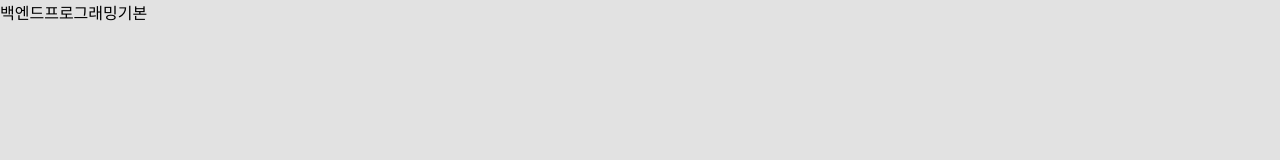
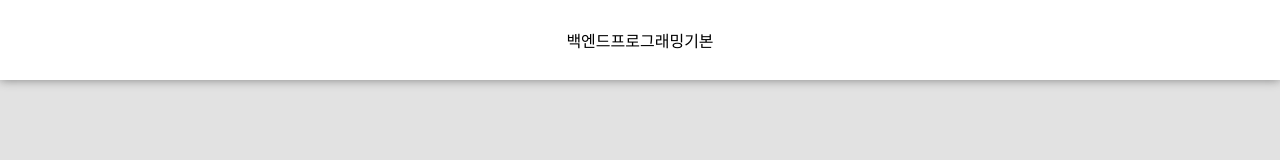
Before and after one commit to S0ngYoungJun/songsong, a website: page index.html in a window 1280 px wide. Drawn offline with Linux system fonts and the light colour scheme.

Commit message:
navemain style

```diff
--- a/index.html
+++ b/index.html
@@ -14,6 +14,15 @@
     body{
       background-color: #e2e2e2;
     }
+    #navmain{
+      background-color: white;
+      width:100vw;
+      height:10vh;
+      box-shadow: 0px 0px 10px gray;
+      justify-content: center;
+      display: flex;
+      align-items: center;
+      }
   </style>
 </head>
 <body>
```
